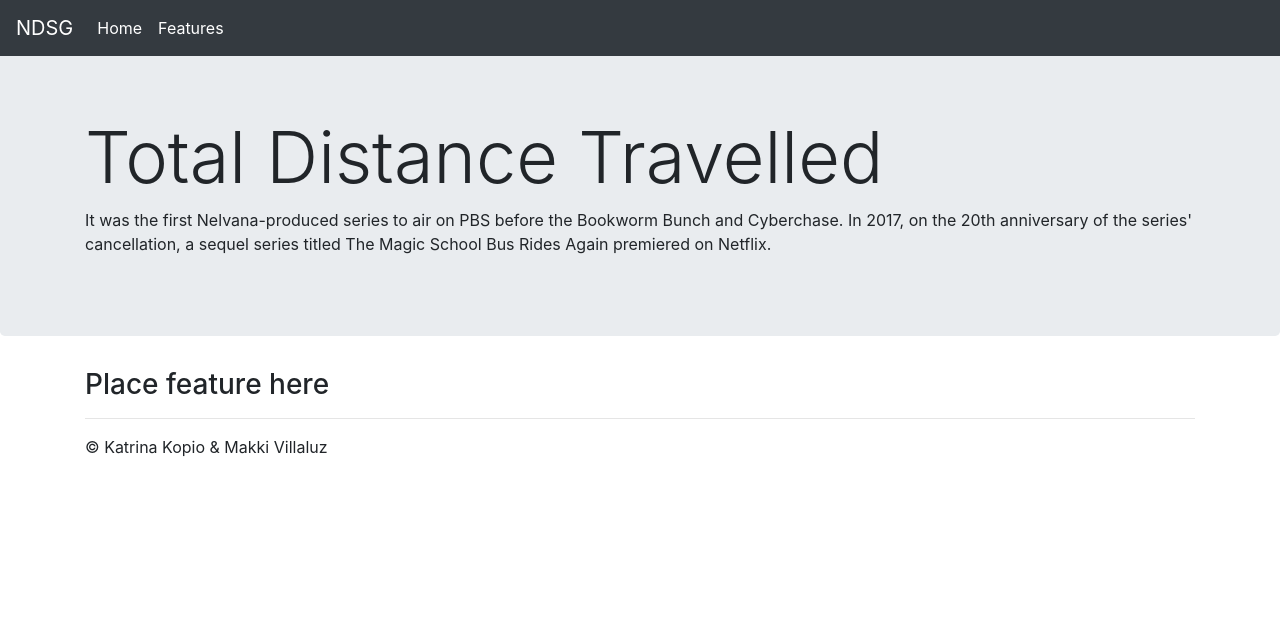
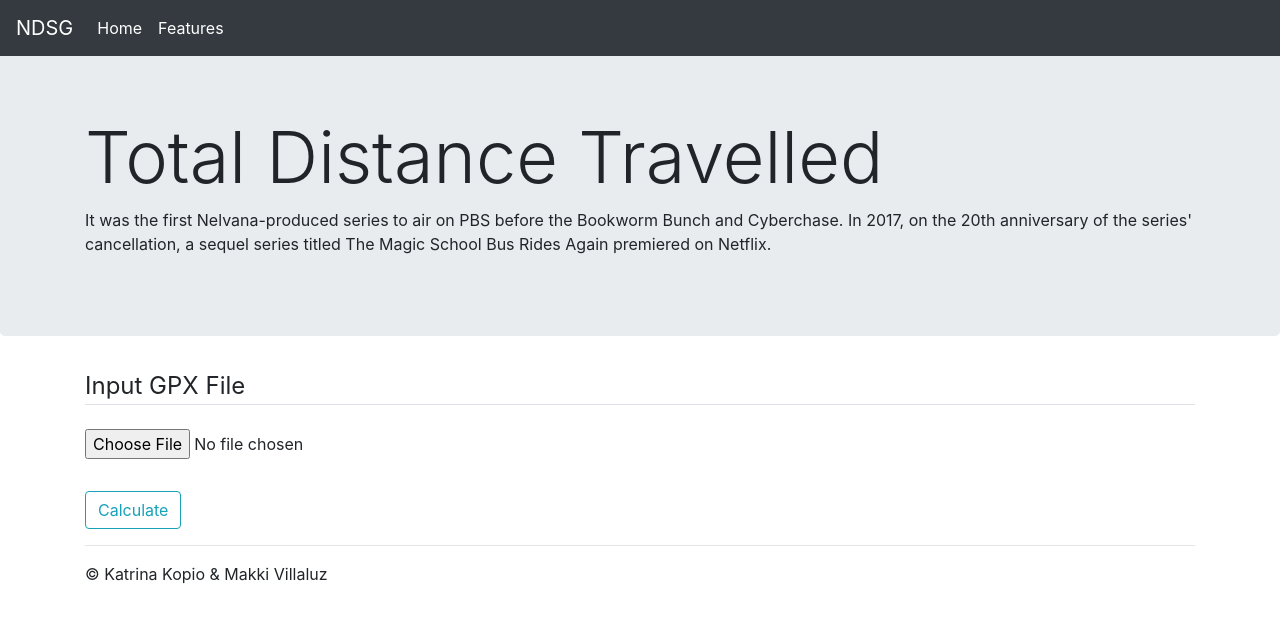
Before and after one commit to katkopio/ndsg, a Flask app: page /features/total_distance in a window 1280 px wide. Shown: the top 623 px of the page. Run offline with Flask 2, Linux system fonts and the light colour scheme; some libraries are stand-ins or nearby versions.

Commit message:
Started on total distance

```diff
--- a/app/project2/__init__.py
+++ b/app/project2/__init__.py
@@ -1,13 +1,16 @@
+import os
 from flask import Flask
 from flask_pymongo import PyMongo
 
 app = Flask(__name__)
+app.config['SECRET_KEY'] = '824fb3bf0f538824c22fe8b8e26a2596'
 app.config["MONGO_URI"] = "mongodb+srv://admin:azR4ENUNm1FPH4pj@project2.sqrmt.mongodb.net/Project2?retryWrites=true&w=majority"
-db = PyMongo(app)
+mongo = PyMongo(app)
 
 info = {
     "total_distance": [
         "Total Distance Travelled",
+        # "Uses the Haversine formula to calculate the total distance travelled given a GPX file.",
         "It was the first Nelvana-produced series to air on PBS before the Bookworm Bunch and Cyberchase. In 2017, on the 20th anniversary of the series' cancellation, a sequel series titled The Magic School Bus Rides Again premiered on Netflix."],
     "speeding": [
         "Speeding Violation Detector",
--- a/app/project2/forms.py
+++ b/app/project2/forms.py
@@ -1,8 +1,12 @@
 from flask_wtf import FlaskForm
+from flask_wtf.file import FileField, FileAllowed
+from wtforms import SubmitField
+from wtforms.validators import DataRequired#, Length, Email, EqualTo, ValidationError
 # from wtforms import StringField, PasswordField, SubmitField, BooleanField, TextAreaField, SelectField, DateField
-# from wtforms.validators import DataRequired, Length, Email, EqualTo, ValidationError
-# from flask_wtf.file import FileField, FileAllowed
-# from project2.models import
+
+class InputGPXFileForm(FlaskForm):
+    gpx_file = FileField('GPX File', validators=[FileAllowed(['gpx']), DataRequired()])
+    submit = SubmitField('Calculate')
 
 # class RegistrationForm(FlaskForm):
 #     username = StringField('Username', validators=[DataRequired(), Length(min=2, max=20)])
--- a/app/project2/routes.py
+++ b/app/project2/routes.py
@@ -1,7 +1,6 @@
 from flask import render_template, url_for, flash, redirect, request
-from project2 import app, db, info
-# from project2.forms import
-# from project2.models import
+from project2 import app, mongo, info
+from project2.forms import InputGPXFileForm
 
 @app.route("/")
 @app.route("/home")
@@ -12,9 +11,13 @@
 def features():
     return render_template('features.html', title='Features', info = info.items())
 
-@app.route("/features/total_distance")
+@app.route("/features/total_distance", methods=['GET','POST'])
 def total_distance():
-    return render_template('total_distance.html', title='Total Distance', info = info.get("total_distance"))
+    form = InputGPXFileForm()
+    if request.method == 'POST' and form.validate_on_submit():
+        gpx_file = request.files['gpx_file']
+        # put analysis here
+    return render_template('total_distance.html', title='Total Distance', info = info.get("total_distance"), form=form)
 
 @app.route("/features/speeding")
 def speeding():
--- a/app/project2/templates/total_distance.html
+++ b/app/project2/templates/total_distance.html
@@ -12,8 +12,27 @@
     </div>
 
     <div class="container">
-        <h3>Place feature here</h3>
-        <hr>
+        <form method=POST enctype=multipart/form-data action="">
+            {{ form.hidden_tag() }}
+            <fieldset class="form-group">
+            <legend class="border-bottom mb-4">Input GPX File</legend>
+            <div class="form-group">
+                {% if form.gpx_file.errors %}
+                    {{ form.gpx_file(class="form-control form-control-lg is-invalid") }}
+                    <div class="invalid-feedback">
+                        {% for error in form.gpx_file.errors %}
+                            <span>{{ error }}</span>
+                        {% endfor %}
+                    </div>
+                {% else %}
+                    {{ form.gpx_file(class="form-check-label") }}
+                {% endif %}
+            </div>
+        </fieldset>
+        <div class="form-group">
+            {{ form.submit(class="btn btn-outline-info") }}
+        </div>
+    <hr>
     </div>
 </main>
 
--- a/app/requirements.txt
+++ b/app/requirements.txt
@@ -8,3 +8,4 @@
 Flask-Uploads==0.2.1
 Flask-Bcrypt==0.7.1
 Flask-Login==0.5.0
+werkzeug==0.16.0
```
Also changed, not shown: app/project2/models.py (deleted, +0 -13 lines).
